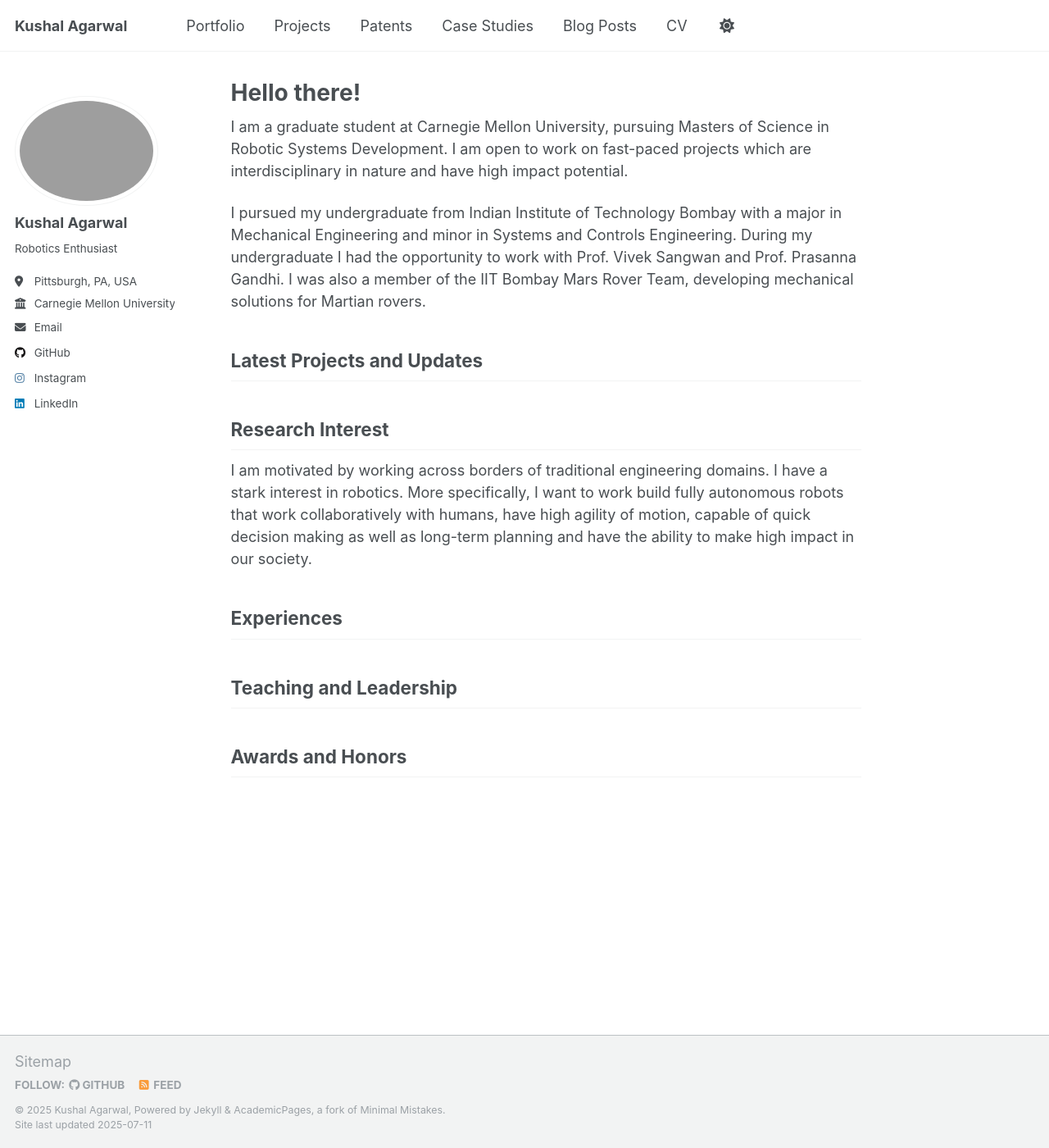
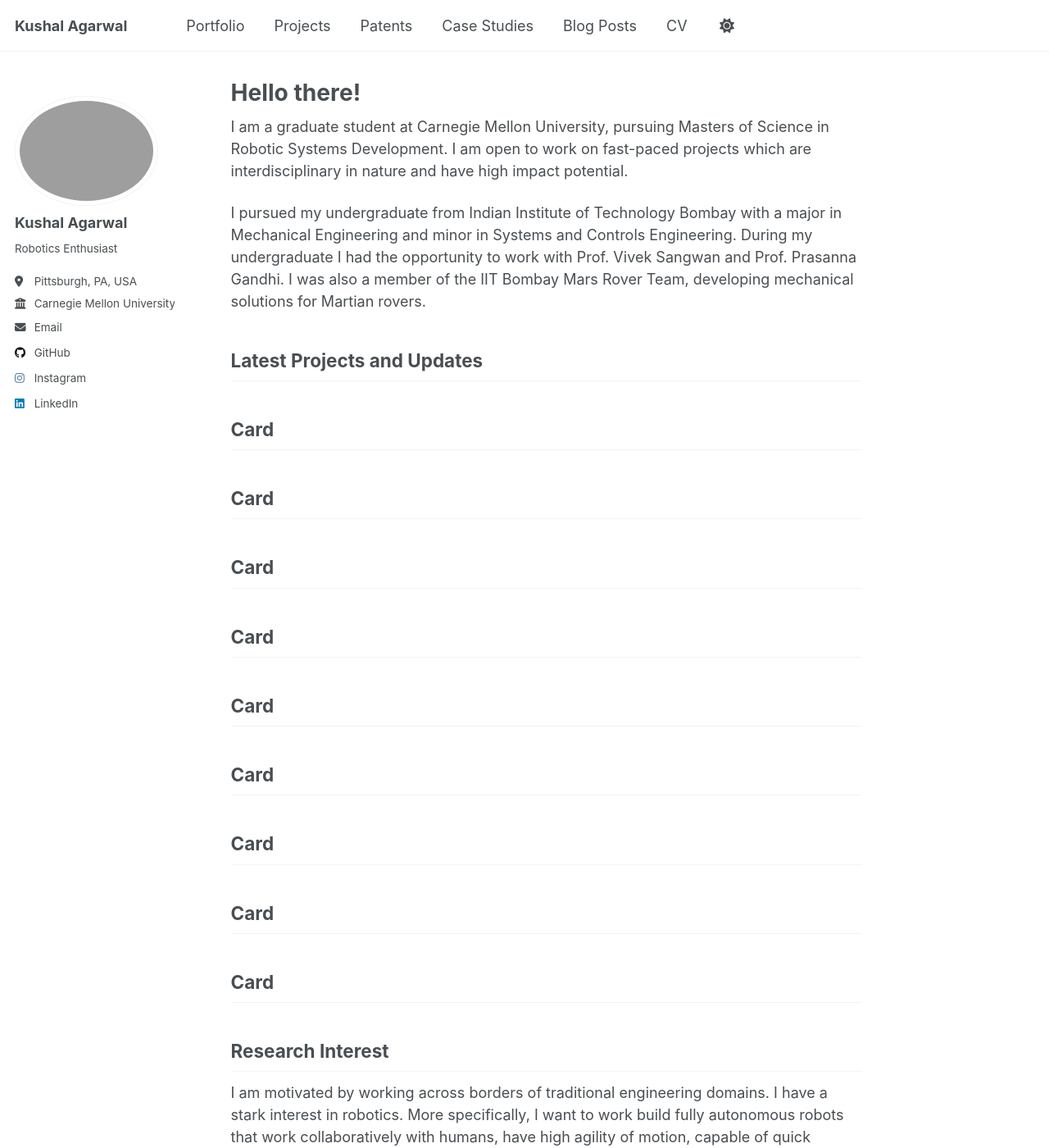
Before and after one commit to kushal-a/kushal-a.github.io, a Jekyll site: the page built from _pages/about.md, in a window 1280 px wide and 1400 px high. Shown: the whole window at 82% size. Built offline with Jekyll 4.4.1, drawn with Linux system fonts in a browser that asks for light colours; a script that is not in the unit is left out.

Commit message:
Update about.md

```diff
--- a/_pages/about.md
+++ b/_pages/about.md
@@ -12,7 +12,17 @@ I am a graduate student at Carnegie Mellon University, pursuing Masters of Scien
 I pursued my undergraduate from Indian Institute of Technology Bombay with a major in Mechanical Engineering and minor in Systems and Controls Engineering. During my undergraduate I had the opportunity to work with Prof. Vivek Sangwan and Prof. Prasanna Gandhi. I was also a member of the IIT Bombay Mars Rover Team, developing mechanical solutions for Martian rovers.
 
 ## Latest Projects and Updates
-
+<div class="scrolling-wrapper">
+  <div class="card"><h2>Card</h2></div>
+  <div class="card"><h2>Card</h2></div>
+  <div class="card"><h2>Card</h2></div>
+  <div class="card"><h2>Card</h2></div>
+  <div class="card"><h2>Card</h2></div>
+  <div class="card"><h2>Card</h2></div>
+  <div class="card"><h2>Card</h2></div>
+  <div class="card"><h2>Card</h2></div>
+  <div class="card"><h2>Card</h2></div>
+</div>
 
 ## Research Interest
 
```
